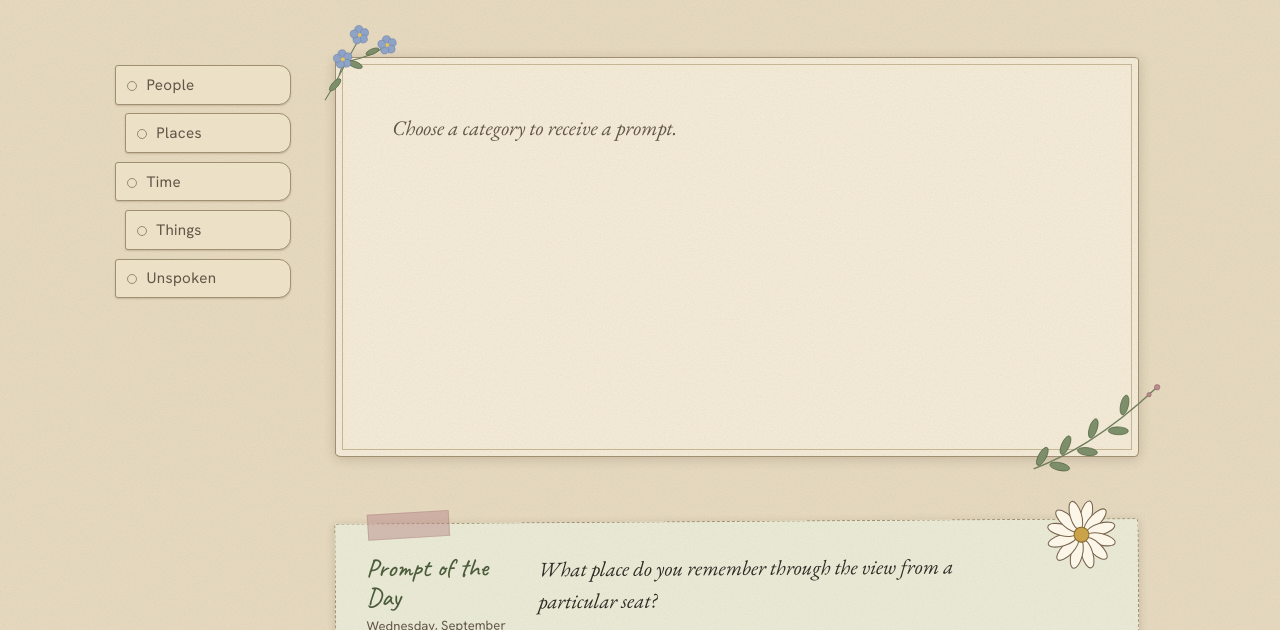
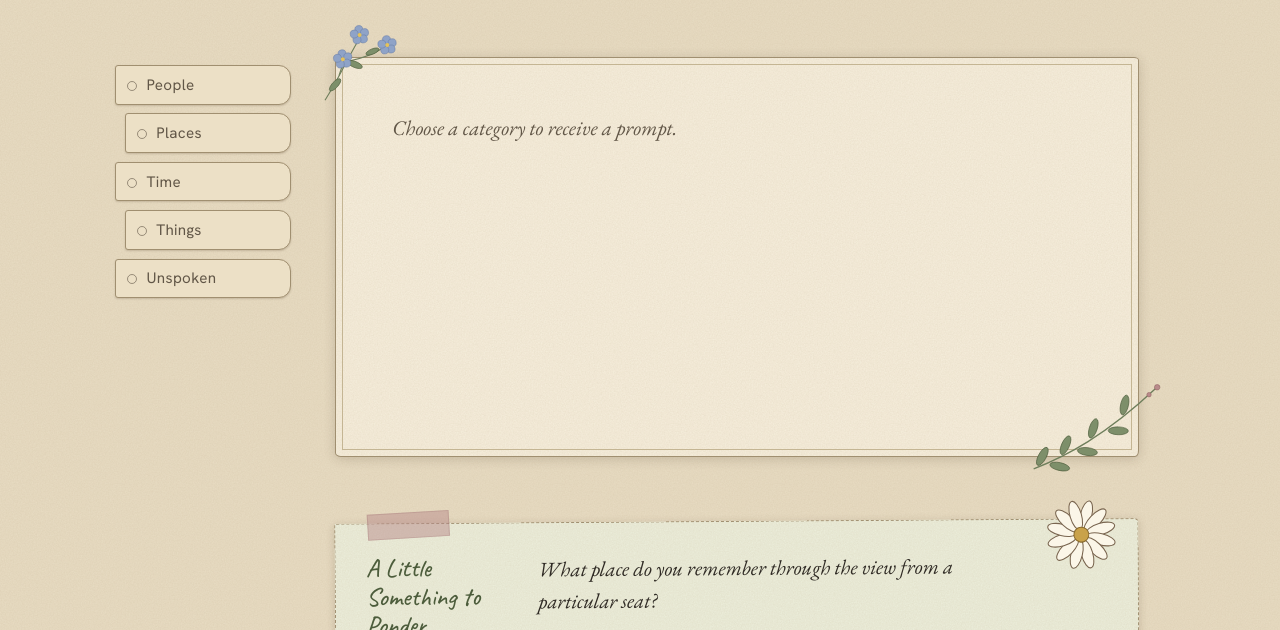
Before and after one commit to abca26491-cmyk/prompt-generator, a plain HTML site: page index.html in a window 1280 px wide. Shown: the part 322-952 px from the top of the page. Drawn offline with nearby package versions, Linux system fonts and the light colour scheme; no server answers.

Commit message:
Update index.html

```diff
--- a/index.html
+++ b/index.html
@@ -36,7 +36,7 @@
     </section>
 
     <section class="daily" aria-labelledby="daily-title">
-      <h2 id="daily-title">Prompt of the Day</h2>
+      <h2 id="daily-title">A Little Something to Ponder</h2>
       <p id="daily-meta" class="daily-meta"></p>
       <p id="daily-prompt" class="daily-prompt"></p>
     </section>
```
